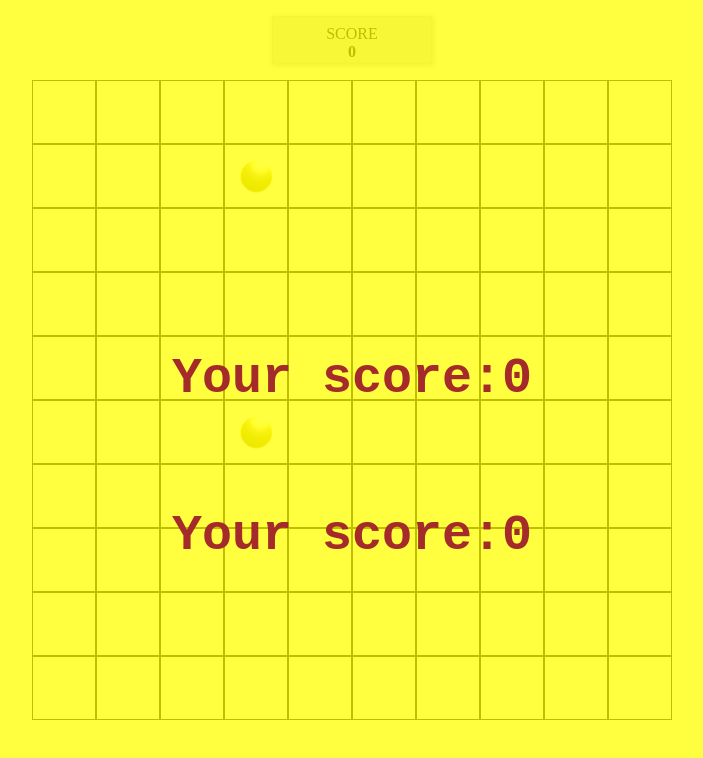
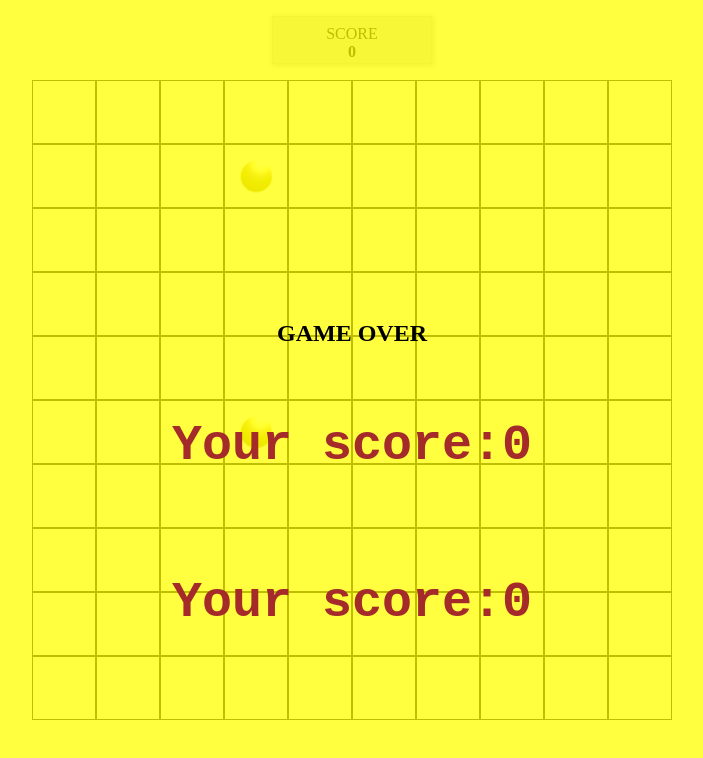
Before and after one commit to EwkaF/furryGame, a website built with webpack: page index.html in a window 1280 px wide. Shown: the whole page, without its empty margins (288-991 px from the left). Built offline with nearby package versions, Linux system fonts and the light colour scheme.

Commit message:
styles added

```diff
--- a/css/style.css
+++ b/css/style.css
@@ -60,12 +60,13 @@ section#over {
   z-index: 1;
   padding: 300px;
   background-color: rgba(255, 255, 0, 0.75);
+  text-align: center;
 }
 
 section#over pre {
   display: inline-block;
   width: 100%;
-  text-align: center;
+
   font-size: 50px;
   font-weight: bolder;
   color: brown;
--- a/index.html
+++ b/index.html
@@ -124,6 +124,7 @@
 
 
   <section id='over' class='invisible'>
+    <h1>GAME OVER</h1>
 
   </section>
 
```
